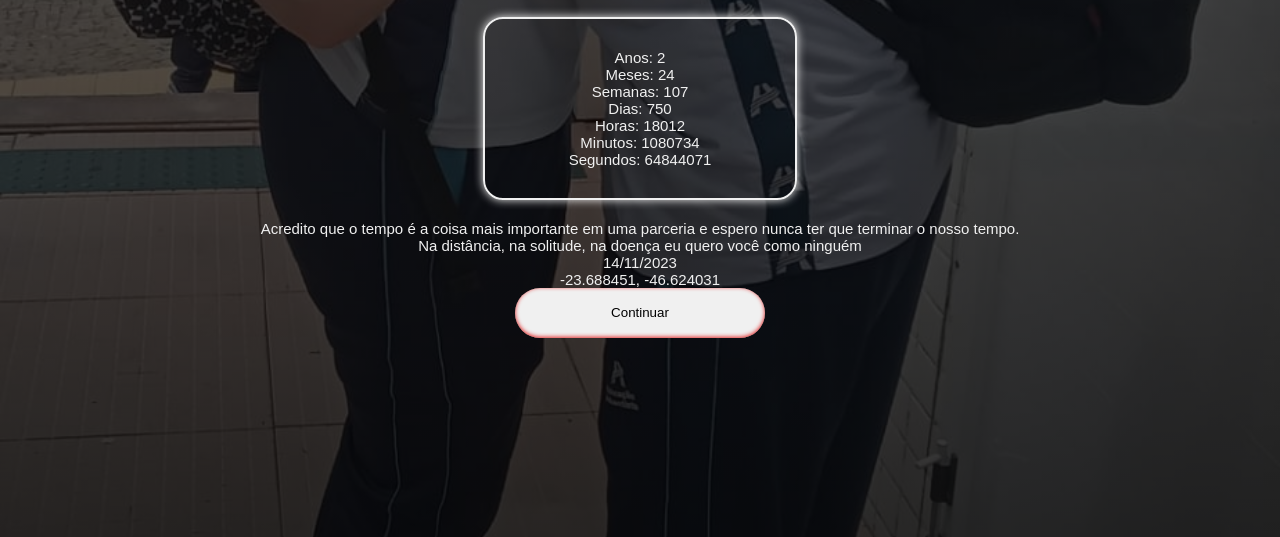
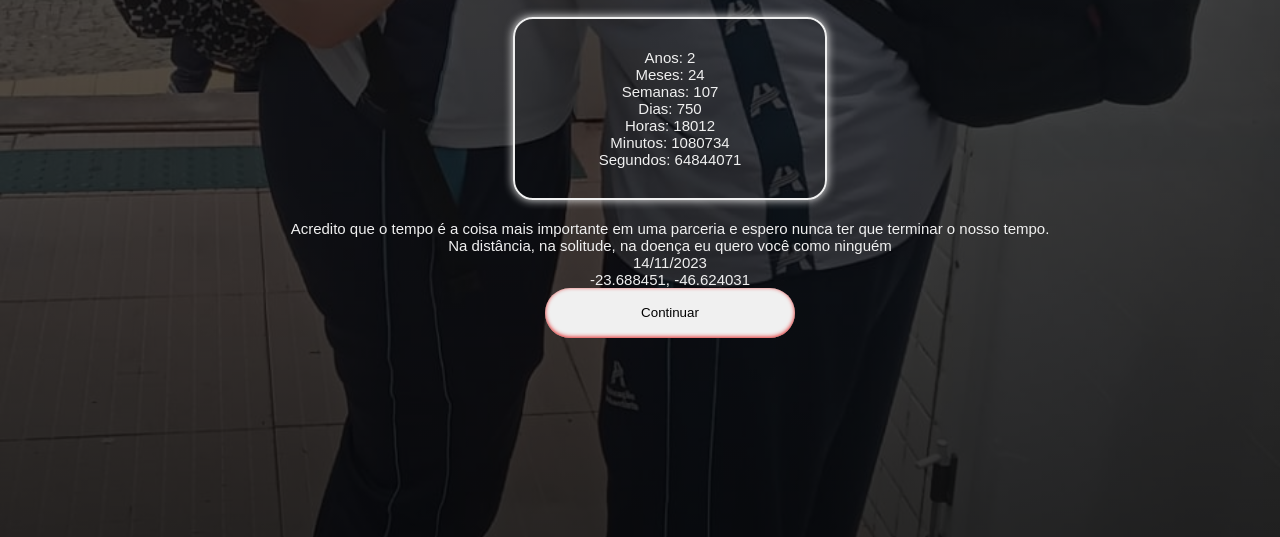
Before and after one commit to PedroZaraETEC/aus, a plain HTML site: page web/tela2.html in a window 1280 px wide. Shown: the part 263-800 px from the top of the page. Drawn offline with Linux system fonts and the light colour scheme; files whose address does not match are found by name; a web font is replaced by a local one.

Commit message:
alteradi

```diff
--- a/style.css
+++ b/style.css
@@ -33,7 +33,9 @@
 .botaoClass {
     background-color: #f0f0f0;
     width: 250px;
+    min-width: 250px;
     height: 50px;
+    min-height: 50px;
     border-radius: 100px;
     border: #f0f0f0 0px solid;
     box-shadow: inset 0px -1px 4px #e22222;
@@ -107,9 +109,7 @@ div.mainTela2 main {
     flex-direction: column;
 }
 
-body div main.mainTela2 {
-    margin: 0px 50px 0px 50px;
-}
+
 
 div.mainTela1 main input {
     margin-top: 20px;
@@ -200,8 +200,8 @@ section div.box {
 }
 
 nav {
-    width: 100%;
-    height: 100%;
+    width: 100vw;
+    height: 100dvh;
     background-image: linear-gradient(to top, #000000cf, #00000099 );
 }
 
```
